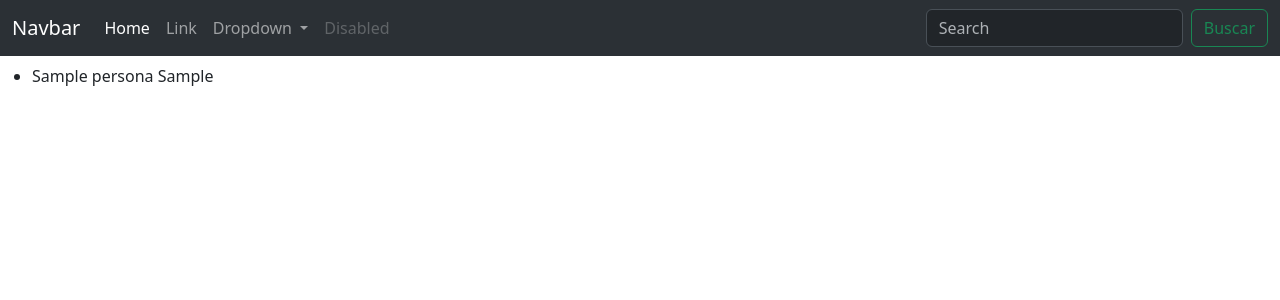
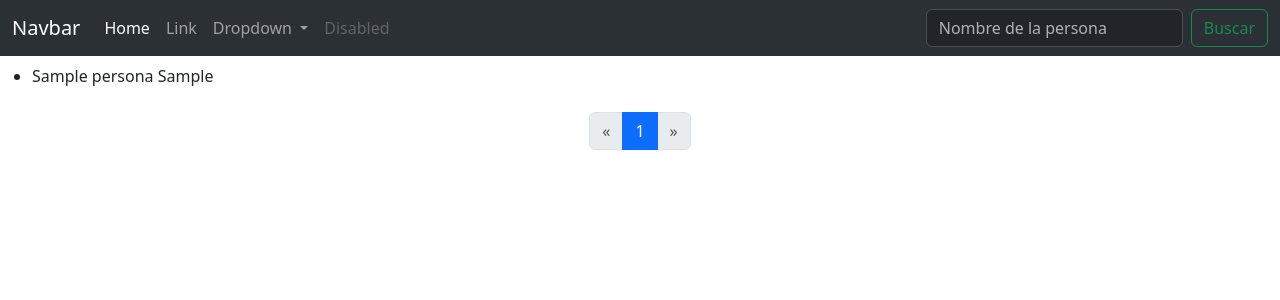
Before and after one commit to SofiaSanchezPorta/Practico2CRUDConDjando, a Django app: page /persona/lista/ in a window 1280 px wide. Shown: the top 300 px of the page. Run offline with Django 5.2, Linux system fonts and the light colour scheme; tables that the repository leaves empty hold one stand-in row (values such as "Sample post").

Commit message:
Uso del paginate_by e implementación de paginator.html

```diff
--- a/oficina/scripts/importar_oficinas.py
+++ b/oficina/scripts/importar_oficinas.py
@@ -19,8 +19,8 @@ def run(*args):
             oficinas_a_crear = []
 
             for row in reader:
-                nombre = row.get('nombre')
-                nombre_corto = row.get('nombre_corto')
+                nombre = row.get('nombre').strip()
+                nombre_corto = row.get('nombre_corto').strip()
 
                 if not nombre or not nombre_corto:
                     print(f"Error en la fila {row}. Falta un campo.")
--- a/persona/views.py
+++ b/persona/views.py
@@ -8,6 +8,7 @@ class PersonaListView(ListView):
     model = Persona
     template_name = "persona/lista.html"
     context_object_name = "personas"
+    paginate_by = 15
 
 class PersonaDetailView(DetailView):
     model = Persona
@@ -50,7 +51,7 @@ class PersonaSearchView(ListView):
 
     def get_context_data(self, **kwargs):
         context = super().get_context_data(**kwargs)
-        context['titulo'] = 'Buscar Persona'
+        context['titulo'] = 'Búsqueda de personas'
         context['query'] = self.request.GET.get("q", "")
 
         #print("Context data:", context)
--- a/templates/navbar.html
+++ b/templates/navbar.html
@@ -29,7 +29,7 @@
       </ul>
       <form class="d-flex" role="search" action="{% url 'persona:buscar' %}">
         {# action="{% url 'persona:buscar' %} → Para que al buscar en el navbar busque la persona #}
-        <input class="form-control me-2" type="search" placeholder="Search" aria-label="Search" name="q"/>
+        <input class="form-control me-2" type="search" placeholder="Nombre de la persona" aria-label="Search" name="q"/>
         {# name="q" → Para que al buscar en el navbar reciba el parámetro q en el path #}
         <button class="btn btn-outline-success" type="submit">Buscar</button>
       </form>
--- /dev/null
+++ b/templates/paginator.htm
@@ -0,0 +1,43 @@
+<nav>
+    <ul class="pagination justify-content-center mt-4">
+        {% if page_obj.has_previous %}
+        <li class="page-item">
+            <a class="page-link" href="?page={{ page_obj.previous_page_number }}">&laquo;Anterior
+        </a>
+        </li>
+        {% else %}
+        <li class="page-item disabled">
+            <span class="page-link" aria-label="Previous">
+            <span aria-hidden="true">&laquo;</span>
+            </span>
+        </li>
+        {% endif %}
+
+        {% for num in page_obj.paginator.page_range %}
+            {% if num > page_obj.number|add:'-3' and num < page_obj.number|add:'3' %}
+                {% if page_obj.number == num %}
+                    <li class="page-item active">
+                        <span class="page-link">{{ num }}</span>
+                    </li>
+                {% else %}
+                    <li class="page-item">
+                        <a class="page-link" href="?page={{ num }}">{{ num }}</a>
+                    </li>
+                {% endif %}
+            {% endif %}
+        {% endfor %}
+
+        {% if page_obj.has_next %}
+        <li class="page-item">
+            <a class="page-link" href="?page={{ page_obj.next_page_number }}">&raquo;Siguiente
+            </a>
+        </li>
+        {% else %}
+        <li class="page-item disabled">
+            <span class="page-link" aria-label="Next">
+            <span aria-hidden="true">&raquo;</span>
+            </span>
+        </li>
+        {% endif %}
+    </ul>
+</nav>
--- a/templates/persona/buscar.html
+++ b/templates/persona/buscar.html
@@ -1,10 +1,11 @@
 {% extends 'base.html' %}
 {% block content %}
     <h1>{{ titulo }}</h1>
-    <form method="get">
+    <!--<form method="get">
         <input type="text" name="q" placeholder="Buscar persona..." value="{{ query }}">
         <button type="submit">Buscar</button>
     </form>
+    -->
     {% if query %}
         <h2>Resultados</h2>
 
--- a/templates/persona/lista.html
+++ b/templates/persona/lista.html
@@ -11,6 +11,10 @@
                 <li>{{persona}}</li>
             {% endfor %}
         </ul>
+        {% include 'paginator.htm' %}
+
+    {% else %}
+        <p>No hay personas registradas.</p>
     {% endif %}
 
 {% endblock content %}
```
Also changed, not shown: persona/scripts/importar_personas.py (+4 -4 lines).
